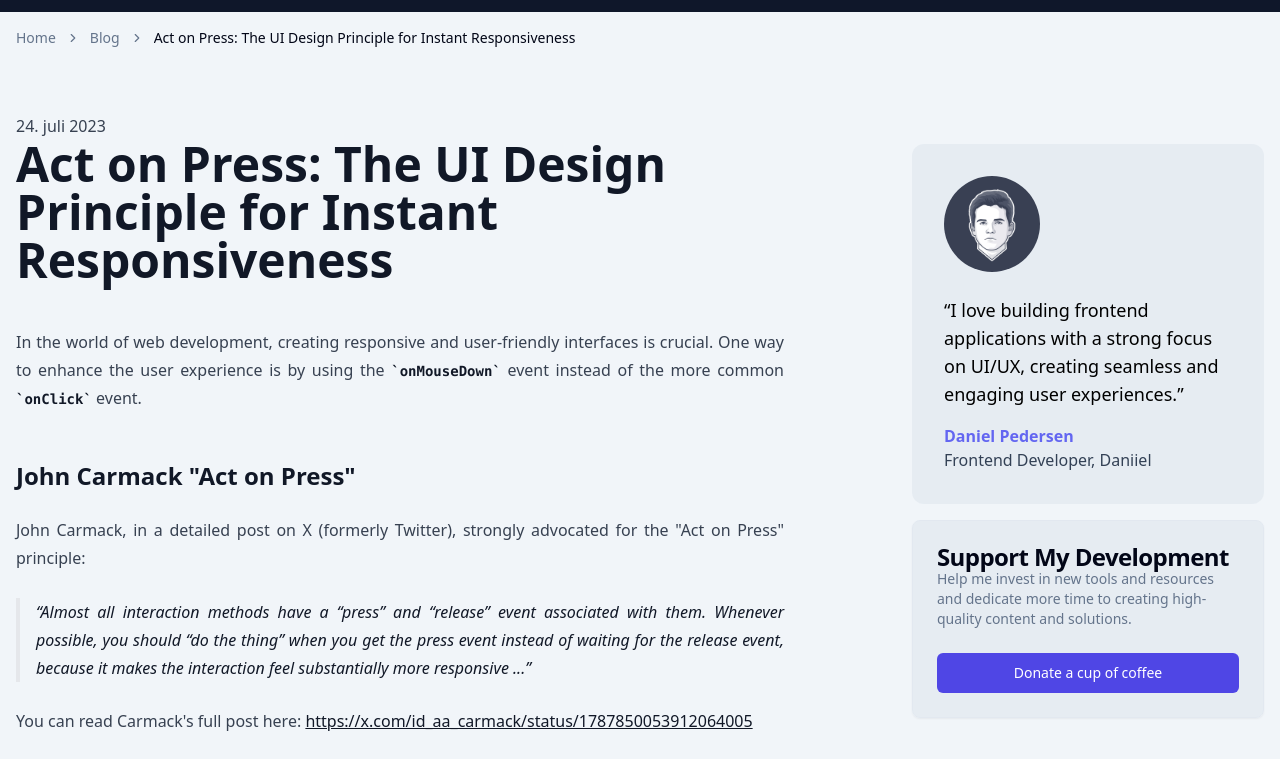
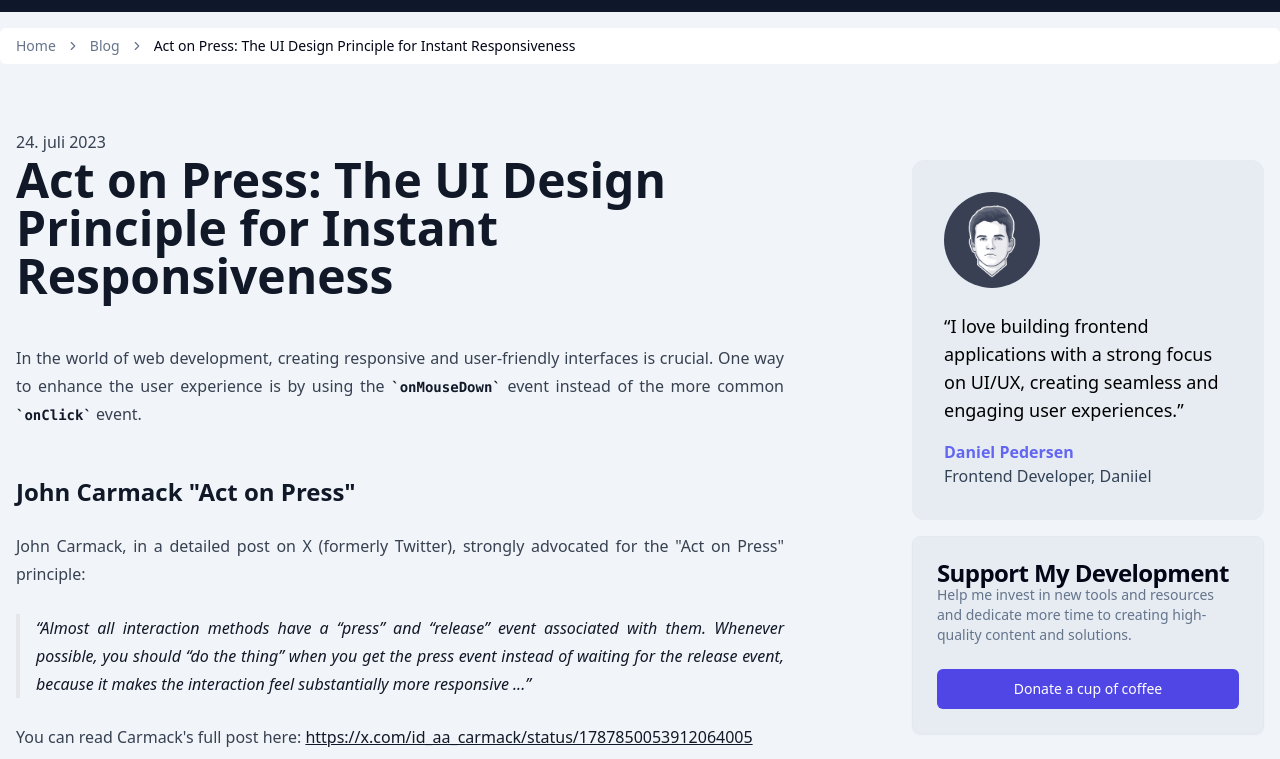
Before and after one commit to daniielp/daniiel-dev, an Astro site: page /blog/act-on-press in a window 1280 px wide. Shown: the part 76-835 px from the top of the page. Built offline with nearby package versions, Linux system fonts and the light colour scheme; Astro itself is replaced by a stand-in of ours.

Commit message:
fix(updated-blog-nav): fixed styling for blog navigation

```diff
--- a/src/pages/blog/[...slug].astro
+++ b/src/pages/blog/[...slug].astro
@@ -29,7 +29,7 @@ const { Content } = await render(entry)
 
 <Layout title={entry.data.title} description={entry.data.description}>
   <main>
-    <div class="mx-auto grid max-w-7xl px-4 md:my-4">
+    <div class="mx-auto grid max-w-7xl rounded-md bg-white p-2 px-4 md:my-4">
       <Breadcrumb>
         <BreadcrumbList>
           <BreadcrumbItem>
```
